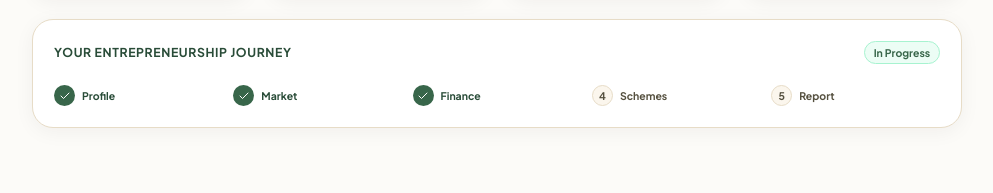
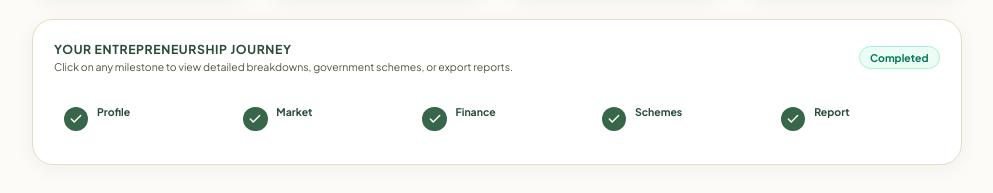
Before and after one commit to nandinimahi04/Yuktifi, a Next.js app in the folder frontend/: page /en/dashboard in a window 1280 px wide. Shown: the part 1442-1635 px from the top of the page, without its empty margins (283-1276 px from the left). Built offline with nearby package versions, Linux system fonts and the light colour scheme; no server answers.

Commit message:
fix(dashboard): dynamically complete Schemes and Report journey steps with interactive links

```diff
--- a/frontend/app/[locale]/dashboard/page.tsx
+++ b/frontend/app/[locale]/dashboard/page.tsx
@@ -233,40 +233,76 @@ const MetricCard = ({ title, value, unit, score, status, icon: Icon, colorClass,
   );
 };
 
-// Simple Step Tracker
-const JourneyTracker = () => {
+// Interactive Entrepreneurship Journey Tracker
+const JourneyTracker = ({
+  categoryId,
+  analysisResult
+}: {
+  categoryId?: string;
+  analysisResult?: any;
+}) => {
   const t = useTranslations('dashboard.journey');
+
+  // Dynamic step status based on available analysis
+  const hasProfile = true;
+  const hasMarket = !!analysisResult || true;
+  const hasFinance = !!analysisResult?.financials || !!analysisResult?.scores || true;
+  const hasSchemes = true; // Schemes are evaluated and available via /capital
+  const hasReport = !!analysisResult || true; // DPR report is generated and available via /report
+
   const steps = [
-    { key: "profile", label: t('steps.profile'), completed: true },
-    { key: "market", label: t('steps.market'), completed: true },
-    { key: "finance", label: t('steps.finance'), completed: true },
-    { key: "schemes", label: t('steps.schemes'), completed: false },
-    { key: "report", label: t('steps.report'), completed: false },
+    { key: "profile", label: t('steps.profile'), completed: hasProfile, href: "/" },
+    { key: "market", label: t('steps.market'), completed: hasMarket, href: `/market-intelligence/${categoryId || 'dairy_processing'}` },
+    { key: "finance", label: t('steps.finance'), completed: hasFinance, href: `/financials` },
+    { key: "schemes", label: t('steps.schemes'), completed: hasSchemes, href: "/capital" },
+    { key: "report", label: t('steps.report'), completed: hasReport, href: "/report" },
   ];
+
+  const allCompleted = steps.every(s => s.completed);
 
   return (
     <div className="bg-white border border-premium-border rounded-3xl p-6 shadow-card mt-6">
       <div className="flex justify-between items-center mb-6">
+        <div>
           <h3 className="text-sm font-bold text-forest-deep uppercase tracking-wider">
             {t('title')}
           </h3>
-        <span className="text-xs font-bold text-forest bg-emerald-50 px-2.5 py-1 rounded-full border border-emerald-200">
-          {t('status')}
+          <p className="text-xs text-ink-soft mt-0.5">
+            Click on any milestone to view detailed breakdowns, government schemes, or export reports.
+          </p>
+        </div>
+        <span className={`text-xs font-bold px-3 py-1 rounded-full border ${
+          allCompleted
+            ? 'text-emerald-700 bg-emerald-50 border-emerald-200'
+            : 'text-amber-700 bg-amber-50 border-amber-200'
+        }`}>
+          {allCompleted ? (t('completed') || 'Completed') : (t('status') || 'In Progress')}
         </span>
       </div>
 
       <div className="grid grid-cols-2 sm:grid-cols-5 gap-3">
         {steps.map((step, idx) => (
-          <div key={step.key} className="flex items-center space-x-2">
-            <div className={`w-6 h-6 rounded-full flex items-center justify-center text-xs font-bold ${
-              step.completed ? 'bg-forest text-white' : 'bg-cream text-ink-soft border border-premium-border'
+          <Link
+            key={step.key}
+            href={step.href}
+            className="flex items-center space-x-2.5 p-2.5 rounded-2xl hover:bg-[#fcfbf8] border border-transparent hover:border-gray-200/80 transition-all group cursor-pointer"
+          >
+            <div className={`w-7 h-7 rounded-full flex items-center justify-center text-xs font-bold shrink-0 transition-transform group-hover:scale-105 ${
+              step.completed ? 'bg-forest text-white shadow-xs' : 'bg-cream text-ink-soft border border-premium-border'
             }`}>
-              {step.completed ? <Check size={12} /> : idx + 1}
+              {step.completed ? <Check size={14} strokeWidth={2.5} /> : idx + 1}
             </div>
-            <span className={`text-xs font-bold ${step.completed ? 'text-forest-deep' : 'text-ink-soft'}`}>
+            <div className="flex flex-col">
+              <span className={`text-xs font-bold leading-tight group-hover:text-forest transition-colors ${
+                step.completed ? 'text-forest-deep' : 'text-ink-soft'
+              }`}>
                 {step.label}
               </span>
+              <span className="text-[10px] text-emerald-600 font-semibold opacity-0 group-hover:opacity-100 transition-opacity">
+                View &rarr;
+              </span>
             </div>
+          </Link>
         ))}
       </div>
     </div>
@@ -672,7 +708,10 @@ export default function DashboardPage() {
           </div>
 
           {/* Journey Tracker Row */}
-          <JourneyTracker />
+          <JourneyTracker
+            categoryId={categoryId || resolvedBusiness?.matched_category_id}
+            analysisResult={analysisResult}
+          />
         </>
       )}
 
```
Lines whose indentation alone changed are shown as unchanged.
